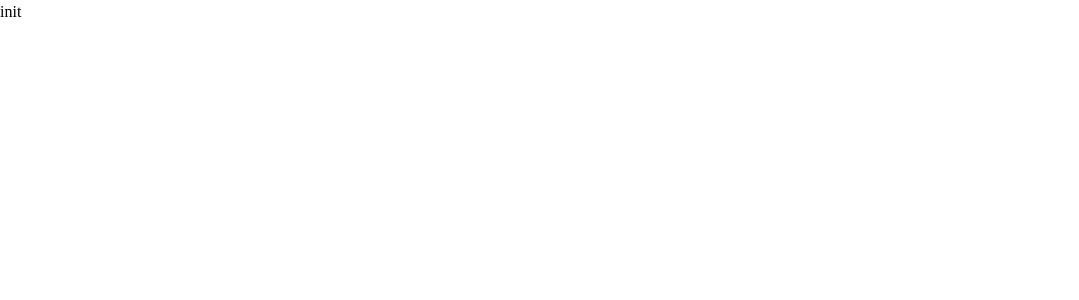
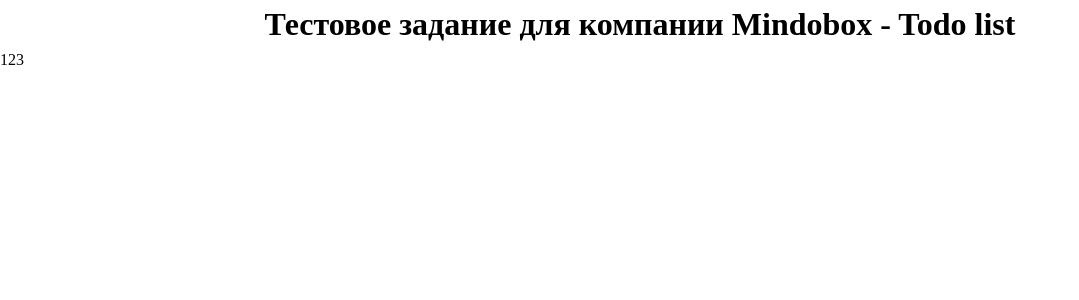
Before and after one commit to BKrasnov/mindbox-test-task, a React (Vite) app: page / in a window 1280 px wide. Shown: the top 300 px of the page, without its empty margins (0-1079 px from the left). Built offline with nearby package versions, Linux system fonts and the light colour scheme.

Commit message:
Create MainPage and AppLayout MT-1

```diff
--- a/src/App.tsx
+++ b/src/App.tsx
@@ -1,5 +1,18 @@
+import { AppLayout } from '@components/AppLayout';
+import { ThemeProvider } from '@emotion/react';
+import { MainPage } from '@pages/MainPage';
+import { theme } from '@theme';
+
 const App = () => {
-  return <div>init</div>;
+  return (
+    <>
+      <ThemeProvider theme={theme}>
+        <AppLayout>
+          <MainPage />
+        </AppLayout>
+      </ThemeProvider>
+    </>
+  );
 };
 
 export default App;
--- /dev/null
+++ b/src/components/AppHeader.tsx
@@ -0,0 +1,14 @@
+import { FC } from 'react';
+import styled from '@emotion/styled';
+
+const StyledHeader = styled.header({
+  textAlign: 'center',
+});
+
+export const AppHeader: FC = () => {
+  return (
+    <StyledHeader>
+      <h1>Тестовое задание для компании Mindobox - Todo list</h1>
+    </StyledHeader>
+  );
+};
--- /dev/null
+++ b/src/components/AppLayout.tsx
@@ -0,0 +1,14 @@
+import { FC, ReactNode } from 'react';
+import { AppHeader } from './AppHeader';
+
+interface AppLayoutProps {
+  children: ReactNode;
+}
+
+/** Компонент макета приложения. */
+export const AppLayout: FC<AppLayoutProps> = ({ children }) => (
+  <>
+    <AppHeader />
+    <main>{children}</main>
+  </>
+);
--- /dev/null
+++ b/src/pages/MainPage.tsx
@@ -0,0 +1,3 @@
+export const MainPage = () => {
+  return <div>123</div>;
+};
```
